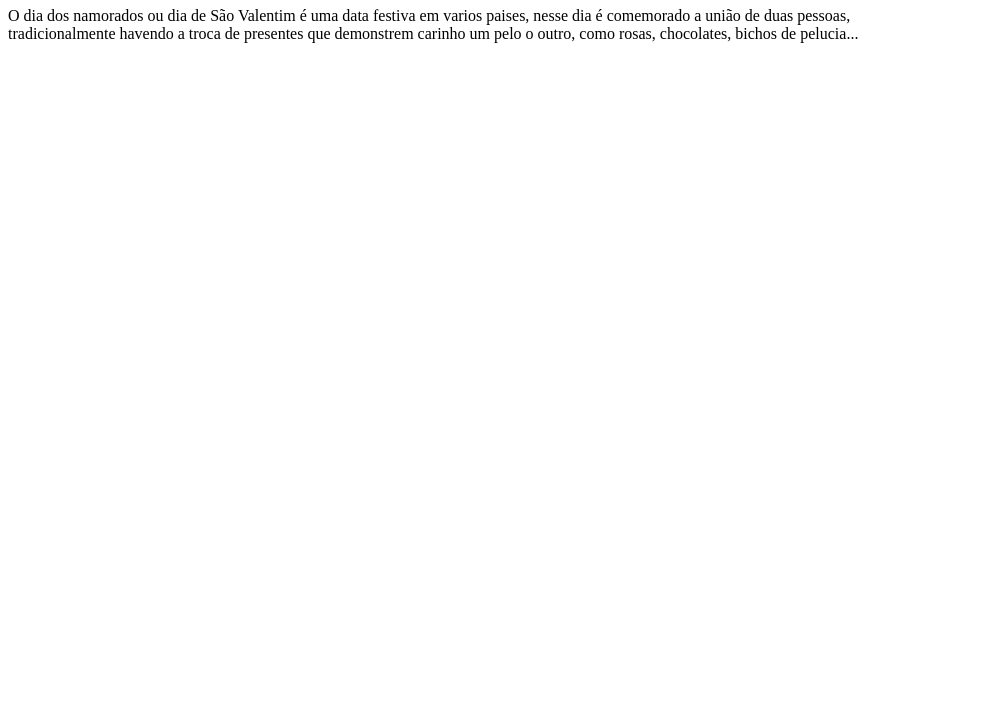
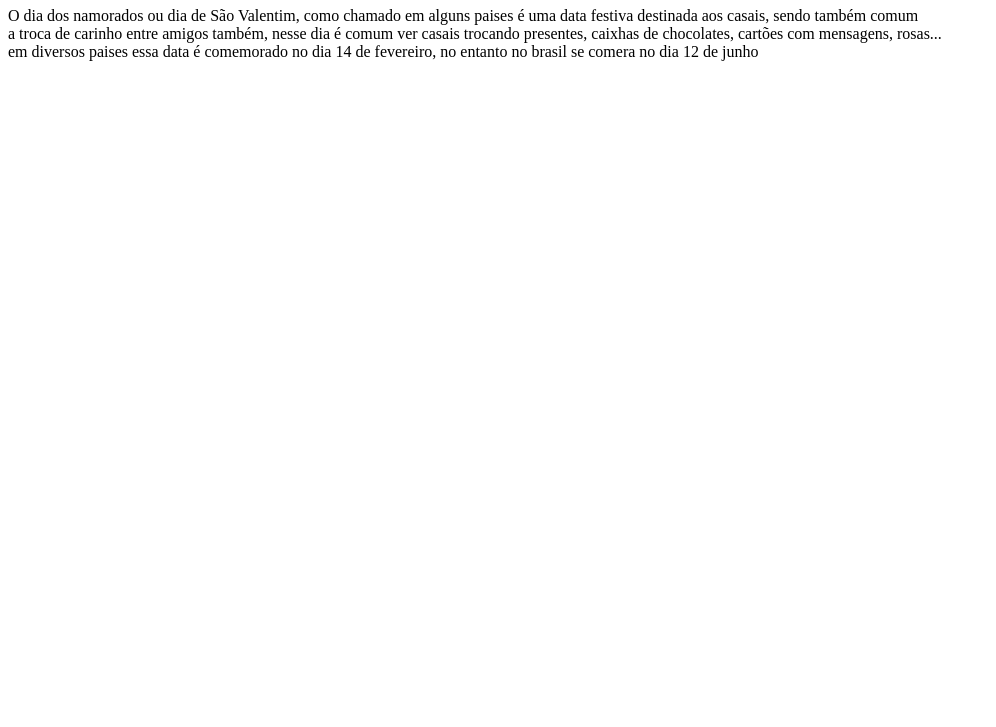
Before and after one commit to brunoMou/S-o-Jo-o, a plain HTML site: page index.html in a window 1280 px wide. Shown: the part 73-800 px from the top of the page, without its empty margins (0-996 px from the left). Drawn offline with Linux system fonts and the light colour scheme.

Commit message:
Update index.html

```diff
--- a/index.html
+++ b/index.html
@@ -8,8 +8,9 @@
   <body backgroung color = "red">
 
     <h1>Dia dos Namorados</h1>
-    <p> O dia dos namorados ou dia de São Valentim é uma data festiva em varios paises, nesse dia é comemorado a união de duas pessoas,<br>
-      tradicionalmente havendo a troca de presentes que demonstrem carinho um pelo o outro, como rosas, chocolates, bichos de pelucia...<p>
+    <p> O dia dos namorados ou dia de São Valentim, como chamado em alguns paises é uma data festiva destinada aos casais, sendo também comum<br>
+        a troca de carinho entre amigos também, nesse dia é comum ver casais trocando presentes, caixhas de chocolates, cartões com mensagens, rosas...<br>
+        em diversos paises essa data é comemorado no dia 14 de fevereiro, no entanto no brasil se comera no dia 12 de junho <p>
 
 
   </body>
```
